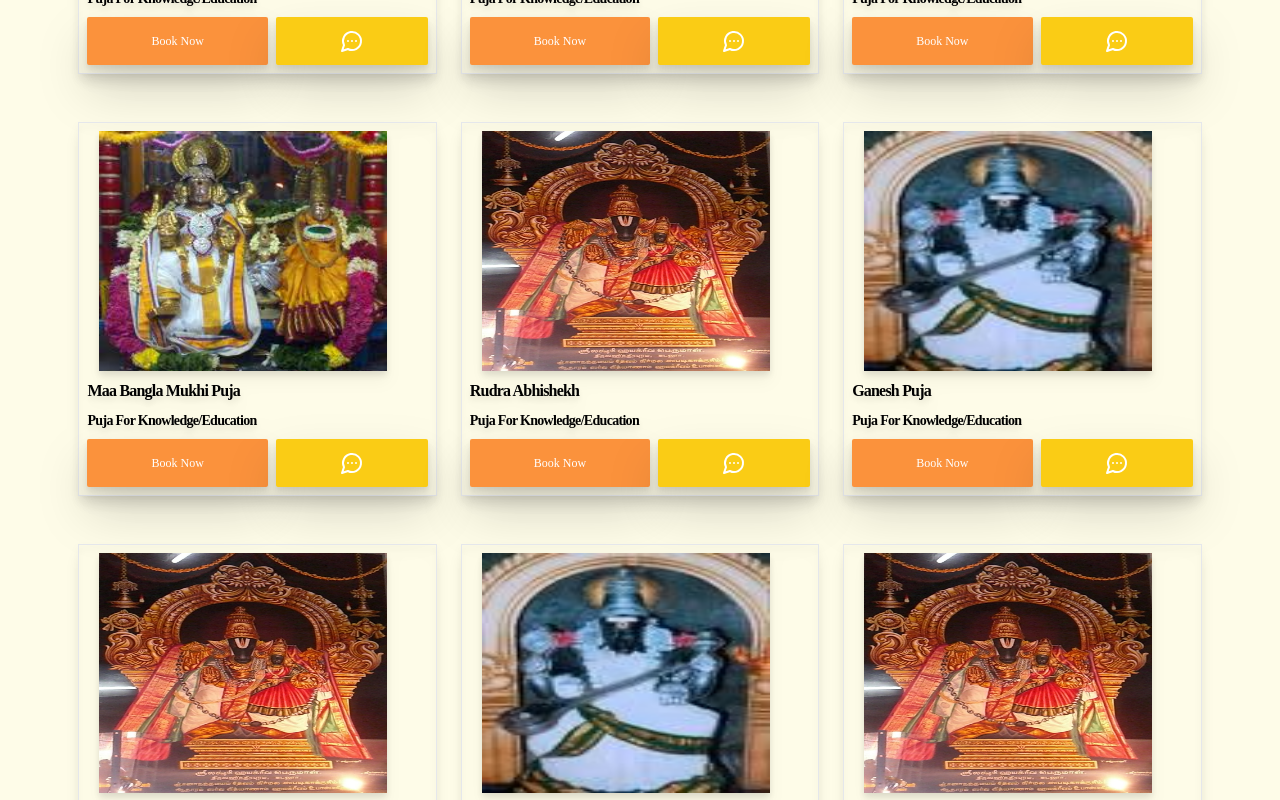
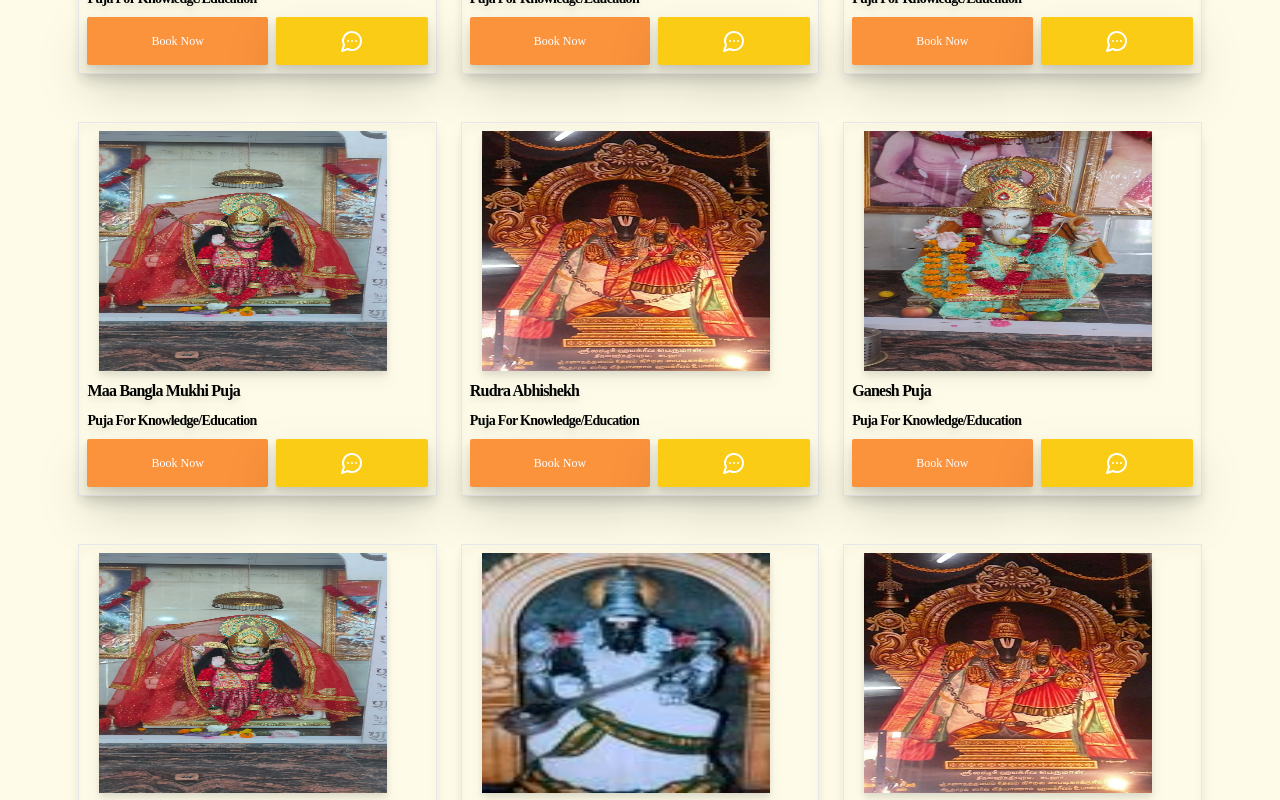
Before and after one commit to Akanksha4127/Pitambra, a React (Vite) app: page /index in a window 1280 px wide. Shown: the part 680-1480 px from the top of the page. Built offline with nearby package versions, Linux system fonts and the light colour scheme.

Commit message:
change in E- puja

```diff
--- a/src/Pages/E-Puja/index.jsx
+++ b/src/Pages/E-Puja/index.jsx
@@ -2,7 +2,7 @@ import React from "react";
 import ButtonWrapper from "../../Component/Button";
 import { Link, useNavigate } from "react-router-dom";
 import { ArrowRight, IndianRupee, Mail, MessageCircleMore, Phone } from "lucide-react";
-import { Demo1, Demo2, Demo3 } from "../../utility/E-PujaImages";
+import { Demo1, Demo2, Demo3, Ganesh, Bhagwan1, Radhe, Ram, Matarani } from "../../utility/E-PujaImages";
 
 function Index() {
   const ProductCard = ({ Photo, Name, About, Price, onClick }) => {
@@ -66,7 +66,7 @@ function Index() {
           onClick={() => navigate("#")}
         />
         <ProductCard
-          Photo={Demo1}
+          Photo={Matarani}
           Name={"Maa Bangla Mukhi Puja"}
           About={"Puja For Knowledge/Education"}
           Price={"1151"}
@@ -80,14 +80,14 @@ function Index() {
           onClick={() => navigate("#")}
         />
         <ProductCard
-          Photo={Demo3}
+          Photo={Ganesh}
           Name={"Ganesh Puja"}
           About={"Puja For Knowledge/Education"}
           Price={"1151"}
           onClick={() => navigate("#")}
         />
         <ProductCard
-          Photo={Demo2}
+          Photo={Matarani}
           Name={"Mata rani Puja"}
           About={"Puja For Knowledge/Education"}
           Price={"1151"}
--- a/src/utility/E-PujaImages.js
+++ b/src/utility/E-PujaImages.js
@@ -1,7 +1,17 @@
 import demo1 from "../assets/E-puja/Demo1.jpg"
 import demo2 from "../assets/E-puja/Demo2.jpg";
 import demo3 from "../assets/E-puja/Demo3.jpg";
+import ganesh from "../assets/E-puja/Ganesh.jpg";
+import radhe from "../assets/E-puja/Radhe.jpg";
+import ram from "../assets/E-puja/Ram.jpg";
+import matarani from "../assets/E-puja/Matarani.jpg";
+import bhagwan1 from "../assets/E-puja/Bhagwan1.jpg";
 
 export const Demo1 = demo1
 export const Demo2 = demo2;
 export const Demo3 = demo3;
+export const Ganesh = ganesh;
+export const Matarani = matarani;
+export const Bhagwan1 = bhagwan1;
+export const Ram = ram;
+export const Radhe = radhe;
```
